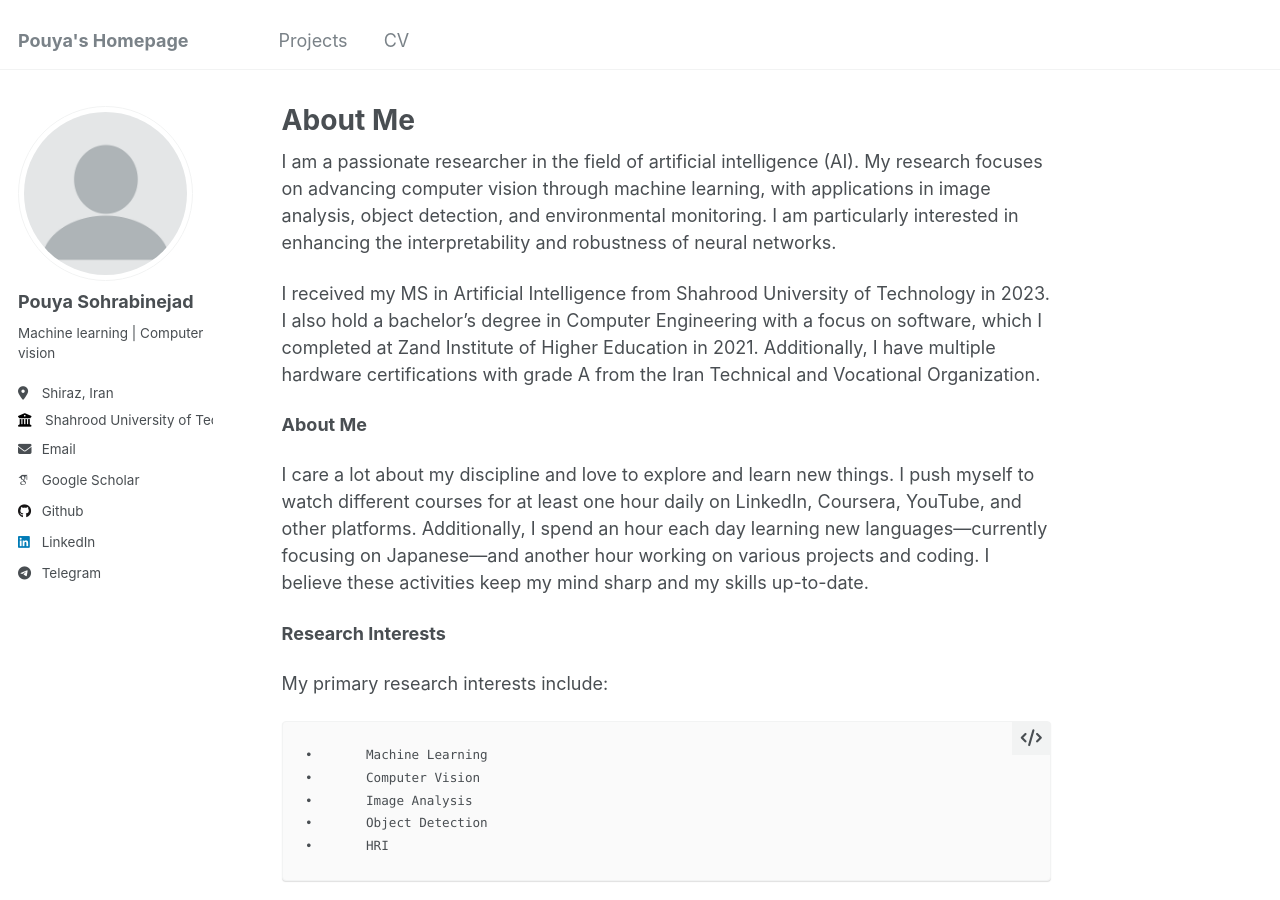
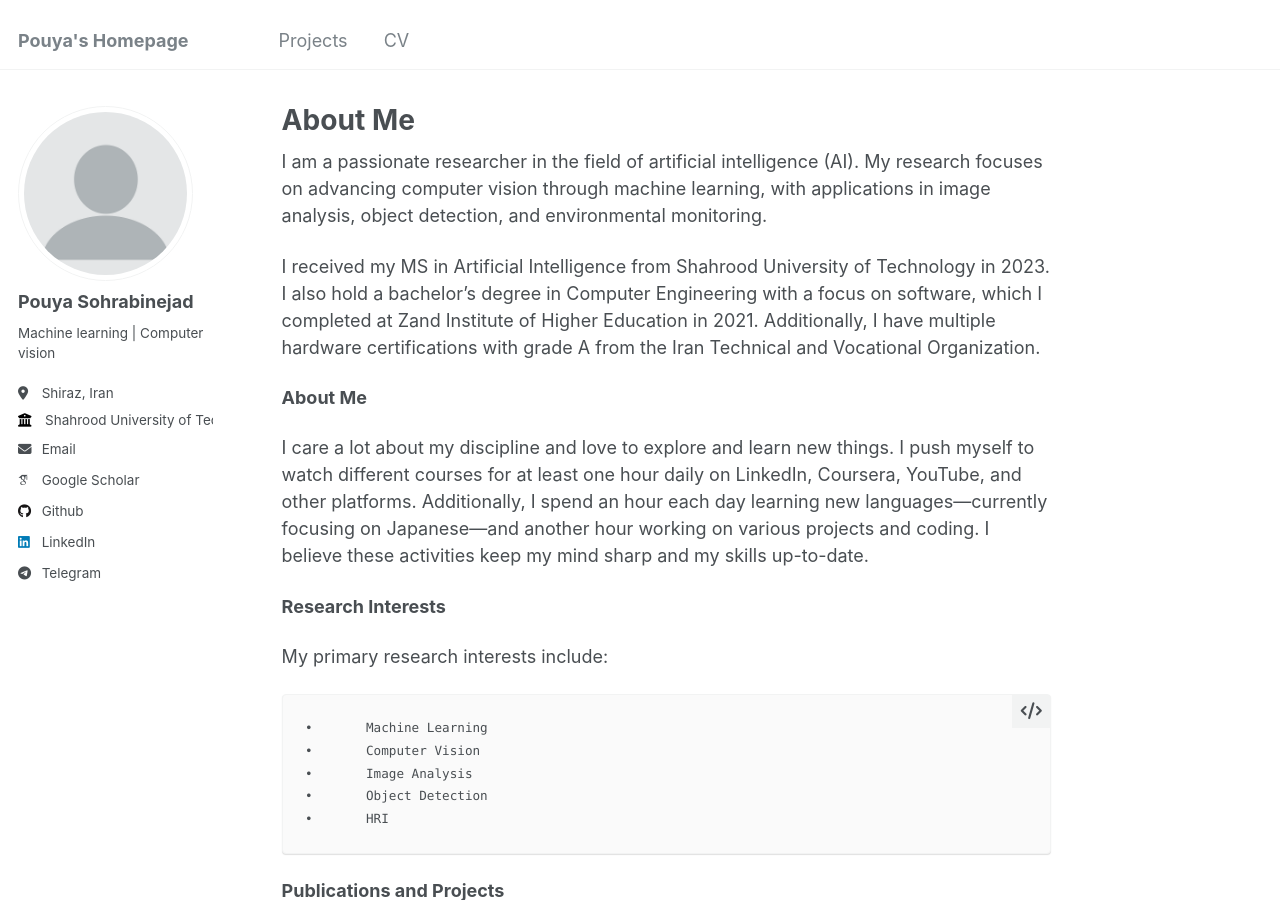
Before and after one commit to PouyaSonej/PouyaSonej.github.io, a Jekyll site: the page built from _pages/about.md, in a window 1280 px wide and 900 px high. Built offline with Jekyll 4.4.1, drawn with Linux system fonts in a browser that asks for light colours; some web fonts are replaced.

Commit message:
Update about.md

```diff
--- a/_pages/about.md
+++ b/_pages/about.md
@@ -7,7 +7,7 @@ redirect_from:
   - /about.html
 ---
 
-I am a passionate researcher in the field of artificial intelligence (AI). My research focuses on advancing computer vision through machine learning, with applications in image analysis, object detection, and environmental monitoring. I am particularly interested in enhancing the interpretability and robustness of neural networks.
+I am a passionate researcher in the field of artificial intelligence (AI). My research focuses on advancing computer vision through machine learning, with applications in image analysis, object detection, and environmental monitoring.
 
 I received my MS in Artificial Intelligence from Shahrood University of Technology in 2023. I also hold a bachelor’s degree in Computer Engineering with a focus on software, which I completed at Zand Institute of Higher Education in 2021. Additionally, I have multiple hardware certifications with grade A from the Iran Technical and Vocational Organization.
 
```
